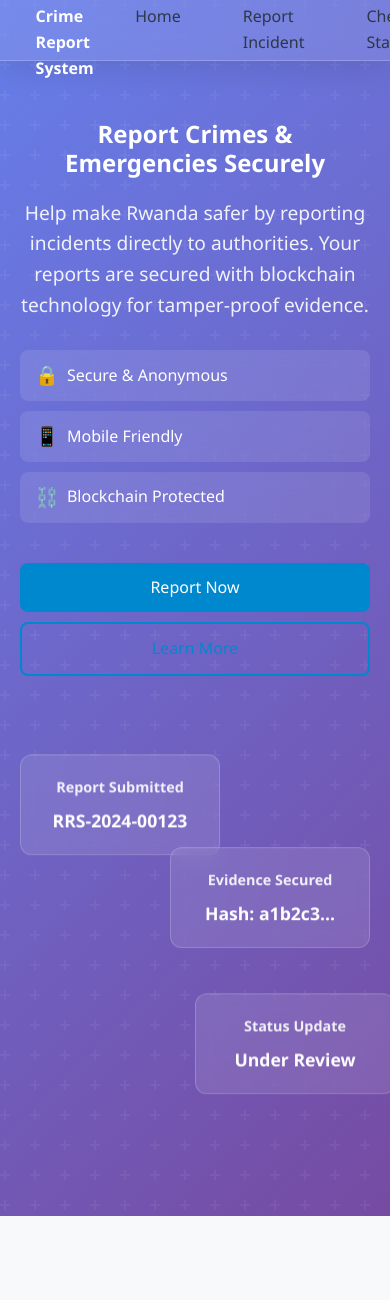
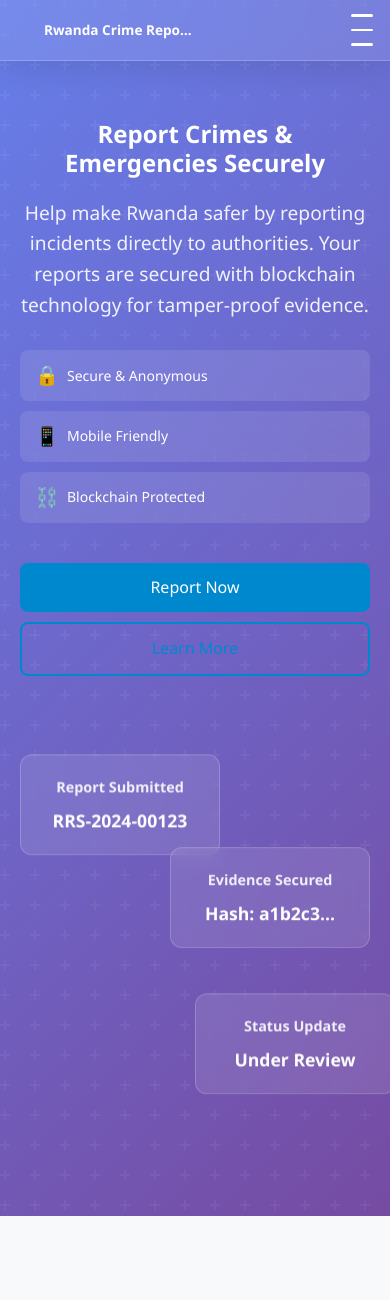
Before and after one commit to Pro-divin/Rwanda-Crime-Report-System, a Django app: page /report/submit/ in a window 390 px wide. Shown: the top 1300 px of the page. Run offline with Django 5.2, Linux system fonts and the light colour scheme.

Commit message:
🎨 Improve mobile navbar design for submit page - better UX/UI
Mobile Navbar Improvements:
- Reduced navbar height to 60px on mobile (was 70px)
- Compact logo with ellipsis for long text
- Professional hamburger menu with animation
- Mobile menu appears as overlay with smooth slide-down effect
- Menu items have hover effects and visual feedback
- Fixed positioning for mobile menu with backdrop blur
- Proper z-indexing to prevent overlap issues
- Smooth hamburger icon animation (X when open)
- Menu closes on link click or outside click
- Better visual separation with dividers between items
- Admin Login button styled prominently in mobile menu
- Touch-friendly spacing (15px padding per item)
- Smooth animations and transitions throughout
- Mobile-optimized font sizes and spacing

Features:
- Fixed navbar scrolls with page
- Mobile menu doesn't interfere with content
- Hamburger animation provides visual feedback
- Better brand visibility on small screens
- Professional gradient backdrop on menu
- Proper click handling for all interactions

```diff
--- a/backend/apps/reports/templates/reports/submit.html
+++ b/backend/apps/reports/templates/reports/submit.html
@@ -690,14 +690,135 @@
 
         /* Responsive Design */
         @media (max-width: 480px) {
-            /* Mobile-First Optimization for Extra Small Phones */
+            /* Mobile Navbar Optimization */
             .nav-container {
                 height: 60px;
+                padding: 0 12px;
+            }
+
+            .nav-logo {
+                gap: 8px;
+                flex: 1;
+                min-width: 0;
+            }
+
+            .flag-icon {
+                width: 24px;
+                height: 16px;
+                flex-shrink: 0;
+            }
+
+            .logo-text {
+                font-size: 0.85rem;
+                white-space: nowrap;
+                overflow: hidden;
+                text-overflow: ellipsis;
+                max-width: 150px;
+            }
+
+            /* Mobile Hamburger Menu */
+            .nav-toggle {
+                display: flex !important;
+                gap: 6px;
+                padding: 5px;
+                margin-left: 10px;
+            }
+
+            .bar {
+                width: 22px;
+                height: 2.5px;
+                background: white;
+                transition: all 0.3s ease;
+                border-radius: 2px;
+            }
+
+            /* Mobile Menu Styles */
+            .nav-menu {
+                display: none;
+                position: fixed;
+                top: 60px;
+                left: 0;
+                right: 0;
+                flex-direction: column;
+                background: rgba(255, 255, 255, 0.98);
+                backdrop-filter: blur(10px);
+                border-radius: 0;
+                gap: 0;
+                padding: 0;
+                box-shadow: 0 10px 30px rgba(0, 0, 0, 0.2);
+                z-index: 999;
+                max-height: calc(100vh - 60px);
+                overflow-y: auto;
+            }
+
+            .nav-menu.active {
+                display: flex;
+            }
+
+            .nav-link {
+                padding: 15px 20px;
+                border-bottom: 1px solid rgba(0, 0, 0, 0.05);
+                color: var(--text-dark) !important;
+                font-weight: 600;
+                font-size: 0.95rem;
+                display: block;
+                text-align: left;
+                transition: all 0.2s ease;
+                background: white;
+            }
+
+            .nav-link:active, .nav-link:hover {
+                background: #f0f7ff;
+                color: var(--primary-color) !important;
+                padding-left: 25px;
+            }
+
+            .admin-login {
+                background: var(--primary-color) !important;
+                color: white !important;
+                font-weight: 700;
+                margin: 10px;
+                border-radius: 8px;
+                text-align: center;
+                border: none;
+            }
+
+            .admin-login:hover {
+                background: var(--primary-dark) !important;
+                padding-left: 20px;
+            }
+
+            /* Hamburger Animation */
+            .nav-toggle.active .bar:nth-child(1) {
+                transform: rotate(45deg) translate(10px, 10px);
+            }
+
+            .nav-toggle.active .bar:nth-child(2) {
+                opacity: 0;
+            }
+
+            .nav-toggle.active .bar:nth-child(3) {
+                transform: rotate(-45deg) translate(7px, -7px);
+            }
+
+            body { font-size: 14px; }
+
+            .navbar {
+                position: fixed; top: 0; width: 100%; z-index: 1000;
+                background: rgba(255, 255, 255, 0.1);
+                backdrop-filter: blur(20px); -webkit-backdrop-filter: blur(20px);
+                border-bottom: 1px solid rgba(255, 255, 255, 0.2);
+                box-shadow: 0 8px 32px rgba(0, 0, 0, 0.1);
+                transition: all 0.3s ease;
+                pointer-events: auto;
+            }
+
+            .container {
                 padding: 0 15px;
             }
 
             .logo-text {
-                font-size: 1rem;
+                color: #ffffff;
             }
 
             .hero {
@@ -1159,17 +1280,36 @@ function scrollToElement(event, selector) {
     function initNavigation() {
         const navToggle = document.querySelector('.nav-toggle');
         const navMenu = document.querySelector('.nav-menu');
-
-        // Reset nav-menu display on page load to ensure it's visible
-        if (navMenu) {
-            navMenu.style.display = '';  // Remove inline style to use CSS default
-        }
-
+        const navLinks = document.querySelectorAll('.nav-link');
+
+        // Mobile menu toggle with hamburger animation
         if (navToggle) {
-            navToggle.addEventListener('click', () => {
-                navMenu.style.display = navMenu.style.display === 'flex' ? 'none' : 'flex';
+            navToggle.addEventListener('click', (e) => {
+                e.stopPropagation();
+                navMenu.classList.toggle('active');
+                navToggle.classList.toggle('active');
             });
         }
+
+        // Close menu when clicking on nav links
+        navLinks.forEach(link => {
+            link.addEventListener('click', () => {
+                if (navMenu.classList.contains('active')) {
+                    navMenu.classList.remove('active');
+                    navToggle.classList.remove('active');
+                }
+            });
+        });
+
+        // Close menu when clicking outside
+        document.addEventListener('click', (e) => {
+            if (navMenu && navMenu.classList.contains('active') &&
+                !navMenu.contains(e.target) &&
+                !navToggle.contains(e.target)) {
+                navMenu.classList.remove('active');
+                navToggle.classList.remove('active');
+            }
+        });
 
         // Find all anchor links including hero buttons
         const anchors = document.querySelectorAll('a[href^="#"]');
@@ -1184,10 +1324,14 @@ function scrollToElement(event, selector) {
                 const target = document.querySelector(href);
                 console.log(`Clicked anchor with href="${href}", target found: ${!!target}`);
 
-                if (target) {
+                if (target && href.startsWith('#')) {
                     e.preventDefault();
-                    // Close mobile menu if open (only for mobile)
-                    if (navMenu && window.innerWidth < 768) navMenu.style.display = 'none';                // Scroll to target with offset for fixed navbar
+                    // Close mobile menu if open
+                    if (navMenu && navMenu.classList.contains('active')) {
+                        navMenu.classList.remove('active');
+                        navToggle.classList.remove('active');
+                    }
+                    // Scroll to target with offset for fixed navbar
                     const offset = 70;
                     const targetPosition = target.getBoundingClientRect().top + window.pageYOffset - offset;
                     console.log(`Scrolling to ${href} at position ${targetPosition}`);
@@ -1196,6 +1340,7 @@ function scrollToElement(event, selector) {
                         behavior: 'smooth'
                     });
                 }
+            });
         });
     });
 }
```
Lines whose indentation alone changed are shown as unchanged.
